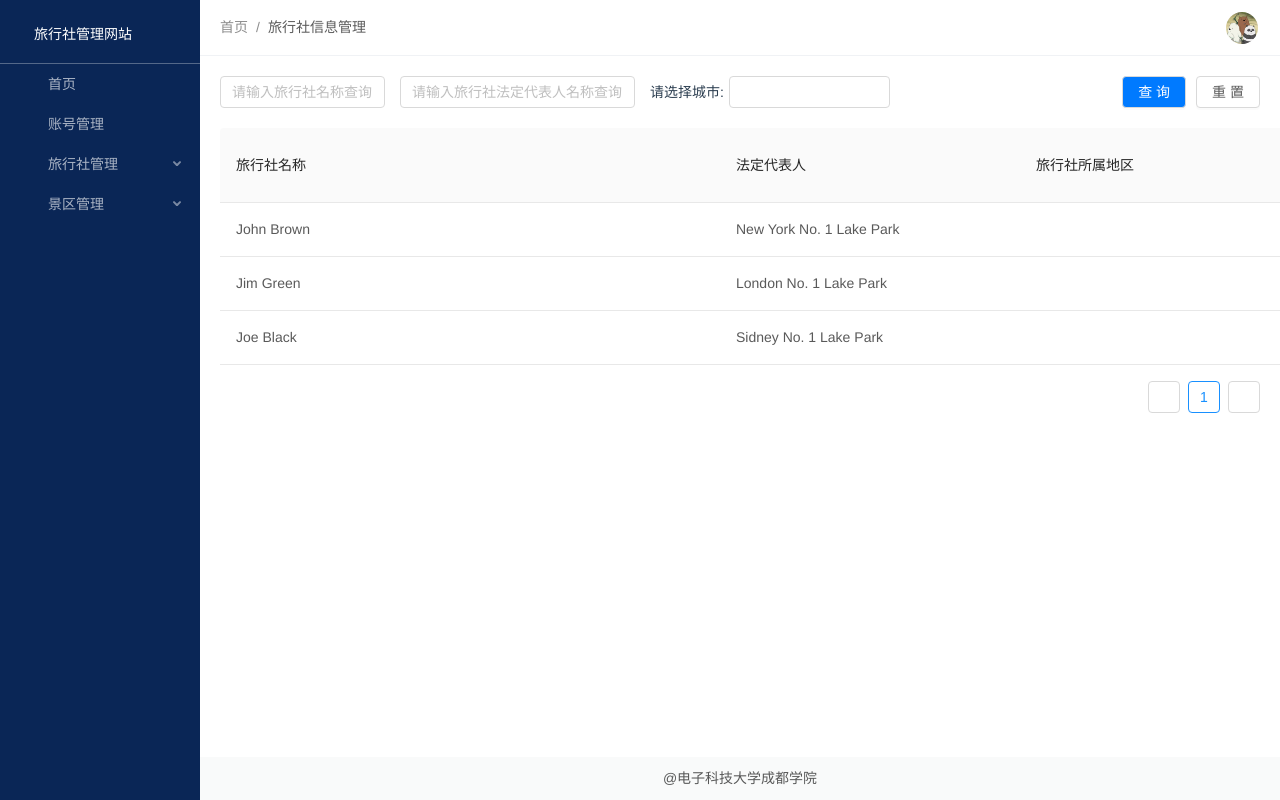
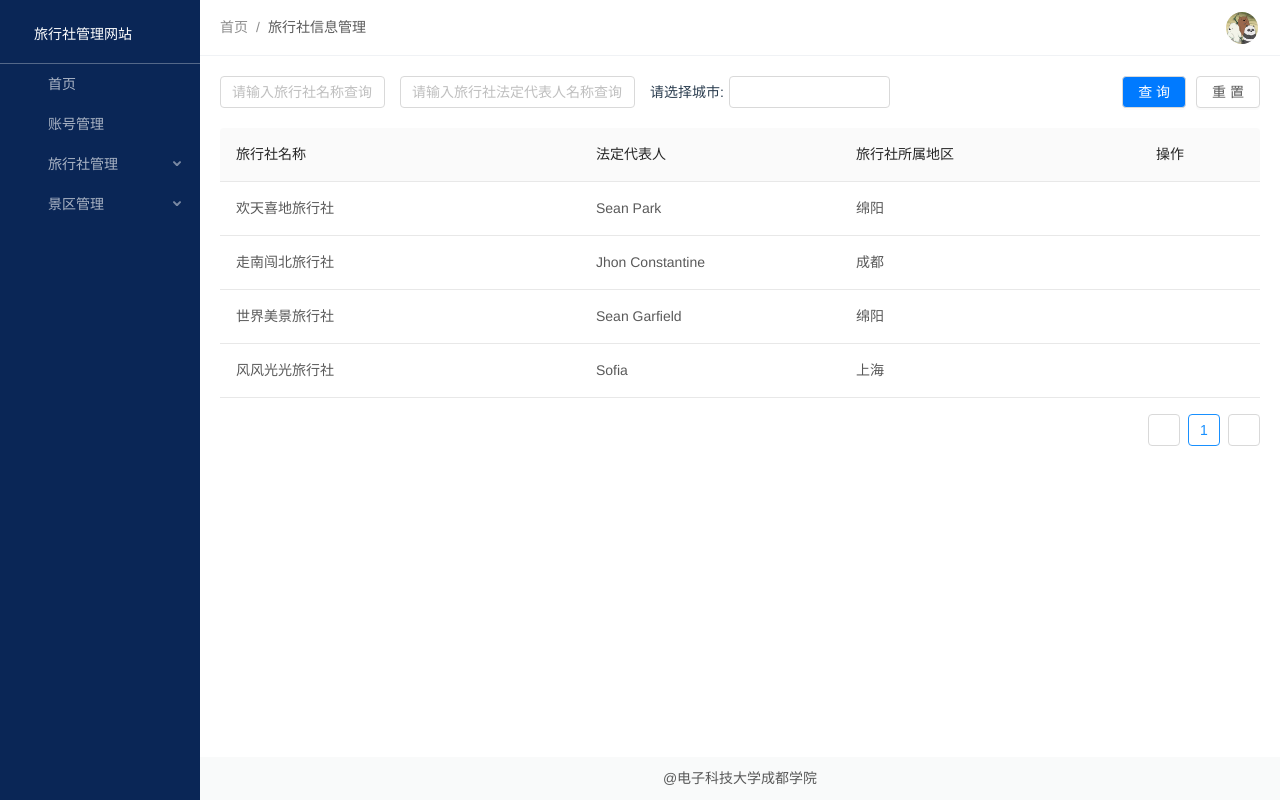
Before and after one commit to Constantine1916/Travel-Agency-Management-Website, a Vue app: page /home/travelAgencyInfoManage in a window 1280 px wide. Built offline with nearby package versions, Linux system fonts and the light colour scheme.

Commit message:
修改表格数据

```diff
--- a/src/views/TravelAgencyInfoManage.vue
+++ b/src/views/TravelAgencyInfoManage.vue
@@ -3,7 +3,7 @@
  * @Author       : sunjr
  * @Date         : 2021-03-12 12:33:22
  * @LastEditors  : sunjr
- * @LastEditTime : 2021-04-16 17:53:21
+ * @LastEditTime : 2021-04-28 23:46:57
  * @FilePath     : \travel-agency-management-website\src\views\TravelAgencyInfoManage.vue
 -->
 <template>
@@ -26,14 +26,14 @@ const tableColumns = [
     dataIndex: 'travelAgencyName',
     key: 'travelAgencyName',
     ellipsis: true,
-    width: 500
+    width: 360
   },
   {
     title: '法定代表人',
     dataIndex: 'ownerName',
     key: 'ownerName',
     ellipsis: true,
-    width: 300
+    width: 260
   },
   {
     title: '旅行社所属地区',
@@ -46,30 +46,34 @@ const tableColumns = [
     title: '操作',
     dataIndex: 'operation',
     key: 'operation',
+    // width: 300
   }
 ];
 
 const tableData = [
   {
     key: '1',
-    travelAgencyName: 'John Brown',
-    age: 32,
-    ownerName: 'New York No. 1 Lake Park',
-    tags: ['nice', 'developer'],
+    travelAgencyName: '欢天喜地旅行社',
+    ownerName: 'Sean Park',
+    cityName: '绵阳',
   },
   {
     key: '2',
-    travelAgencyName: 'Jim Green',
-    age: 42,
-    ownerName: 'London No. 1 Lake Park',
-    tags: ['loser'],
+    travelAgencyName: '走南闯北旅行社',
+    ownerName: 'Jhon Constantine',
+    cityName: '成都',
   },
   {
     key: '3',
-    travelAgencyName: 'Joe Black',
-    age: 32,
-    ownerName: 'Sidney No. 1 Lake Park',
-    tags: ['cool', 'teacher'],
+    travelAgencyName: '世界美景旅行社',
+    ownerName: 'Sean Garfield',
+    cityName: '绵阳',
+  },
+  {
+    key: '4',
+    travelAgencyName: '风风光光旅行社',
+    ownerName: 'Sofia',
+    cityName: '上海',
   },
 ];
 
```
